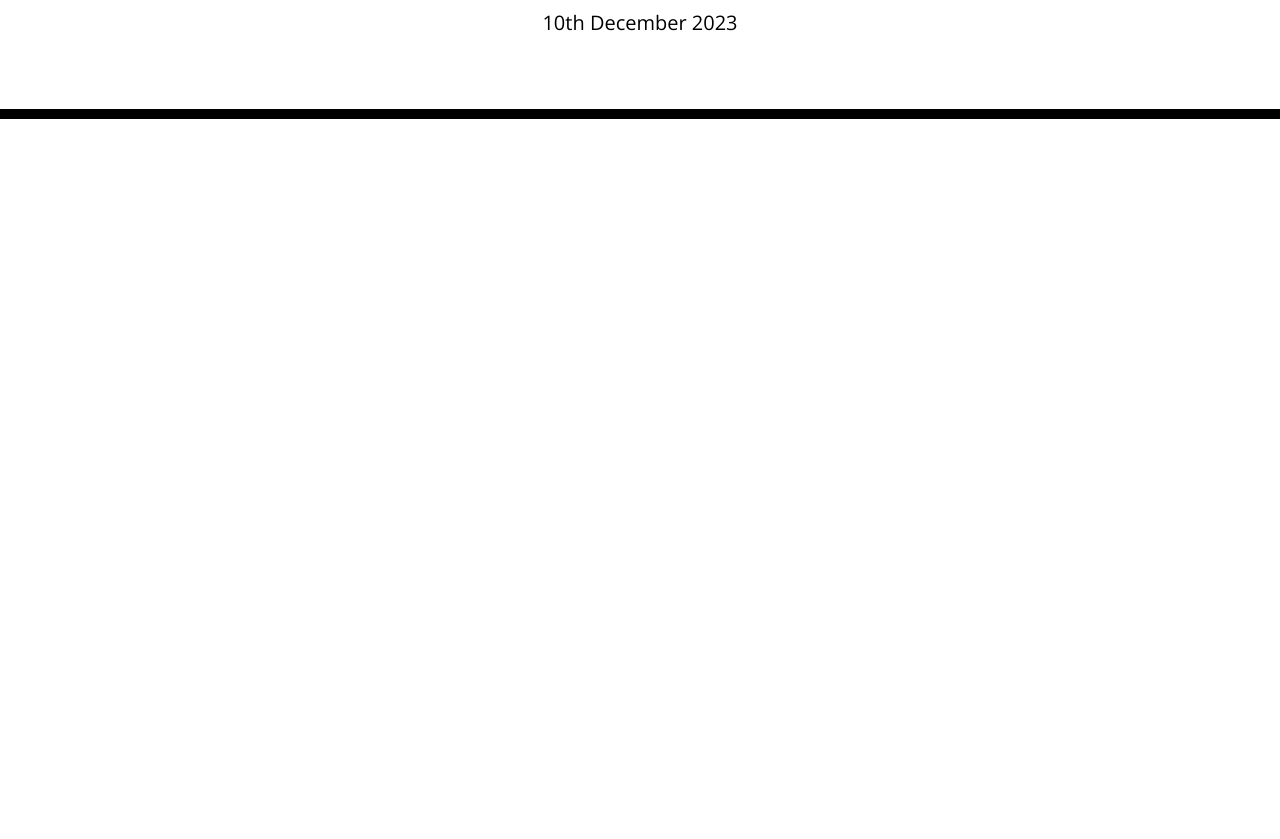
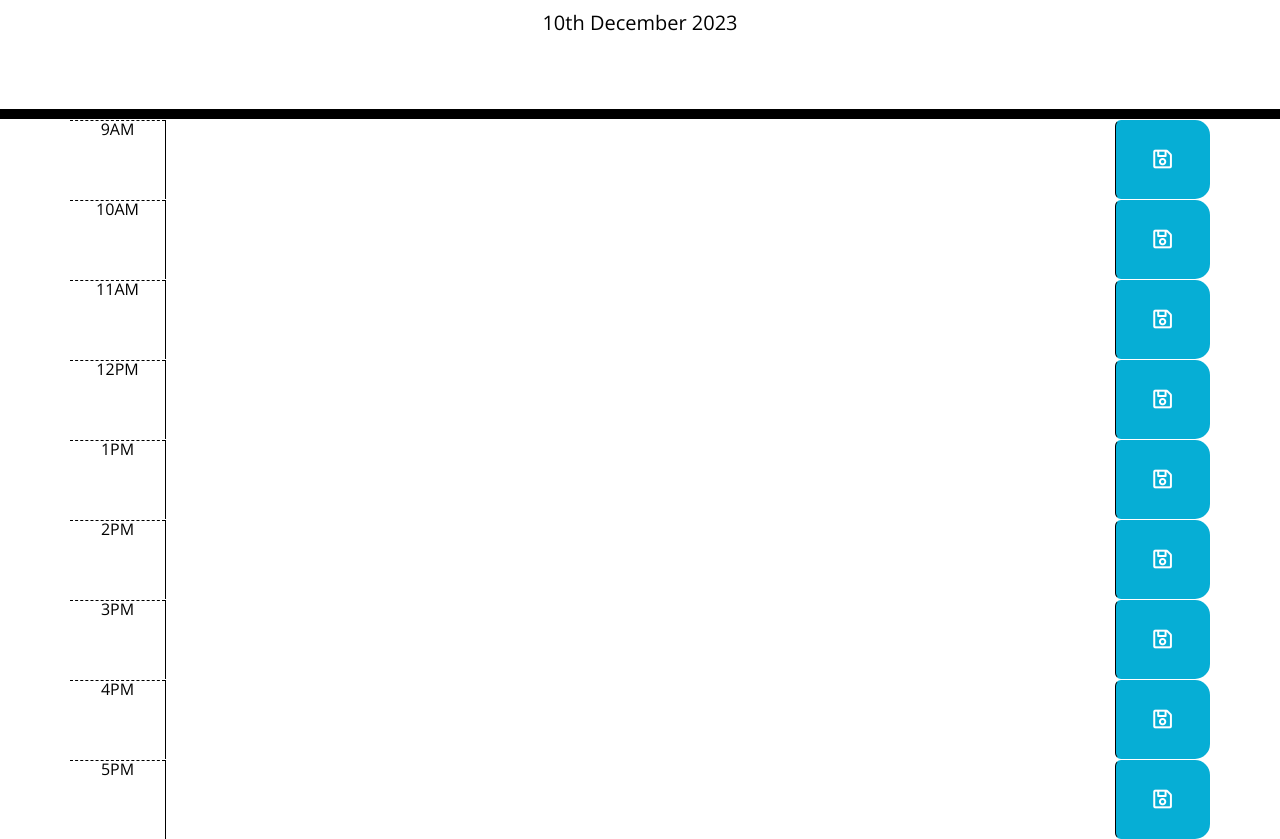
Before and after one commit to D-Tsonev/Work-Day-Scheduler, a plain HTML site: page index.html in a window 1280 px wide. Shown: the part 168-1007 px from the top of the page. Before the commit the page ends 800 px from the top, so only its background shows below. Drawn offline with nearby package versions, Linux system fonts and the light colour scheme.

Commit message:
creaded divs for 9-5

```diff
--- a/assets/script.js
+++ b/assets/script.js
@@ -1,6 +1,4 @@
 const currentDayElement = $('#currentDay');
-
-
 
 dayjs.extend(window.dayjs_plugin_advancedFormat)
 const gradDate = dayjs().format('Do MMMM YYYY');;
--- a/index.html
+++ b/index.html
@@ -31,6 +31,55 @@
       <p id="currentDay" class="lead"></p>
     </header>
     <div class="container">
+      <div id="hour-9" class="row time-block">
+        <div class="col-md-1 hour"> 9AM </div>
+        <textarea class="col-md-10 description "></textarea>
+        <button class="btn saveBtn col-md-1"><span class="far fa-save fa-lg"></span></button>
+      </div>
+      <div id="hour-10" class="row time-block">
+        <div class="col-md-1 hour"> 10AM </div>
+        <textarea class="col-md-10 description"></textarea>
+        <button class="btn saveBtn col-md-1"><span class="far fa-save fa-lg"></span></button>
+      </div>
+      <div id="hour-11" class="row time-block">
+        <div class="col-md-1 hour"> 11AM </div>
+        <textarea class="col-md-10 description"></textarea>
+        <button class="btn saveBtn col-md-1"><span class="far fa-save fa-lg"></span></button>
+      </div>
+      <div id="hour-12" class="row time-block">
+        <div class="col-md-1 hour"> 12PM </div>
+        <textarea class="col-md-10 description"></textarea>
+        <button class="btn saveBtn col-md-1"><span class="far fa-save fa-lg"></span></button>
+      </div>
+      <div id="hour-13" class="row time-block">
+        <div class="col-md-1 hour"> 1PM </div>
+        <textarea class="col-md-10 description"></textarea>
+        <button class="btn saveBtn col-md-1"><span class="far fa-save fa-lg"></span></button>
+      </div>
+      <div id="hour-14" class="row time-block">
+        <div class="col-md-1 hour"> 2PM </div>
+        <textarea class="col-md-10 description"></textarea>
+        <button class="btn saveBtn col-md-1"><span class="far fa-save fa-lg"></span></button>
+      </div>
+      <div id="hour-15" class="row time-block">
+        <div class="col-md-1 hour"> 3PM </div>
+        <textarea class="col-md-10 description"></textarea>
+        <button class="btn saveBtn col-md-1"><span class="far fa-save fa-lg"></span></button>
+      </div>
+      <div id="hour-16" class="row time-block">
+        <div class="col-md-1 hour"> 4PM </div>
+        <textarea class="col-md-10 description"></textarea>
+        <button class="btn saveBtn col-md-1"><span class="far fa-save fa-lg"></span></button>
+      </div>
+      <div id="hour-17" class="row time-block">
+        <div class="col-md-1 hour"> 5PM </div>
+        <textarea class="col-md-10 description"></textarea>
+        <button class="btn saveBtn col-md-1"><span class="far fa-save fa-lg"></span></button>
+      </div>
+    </div>
+
+
+
       <!-- Timeblocks go here -->
     </div>
 
```
